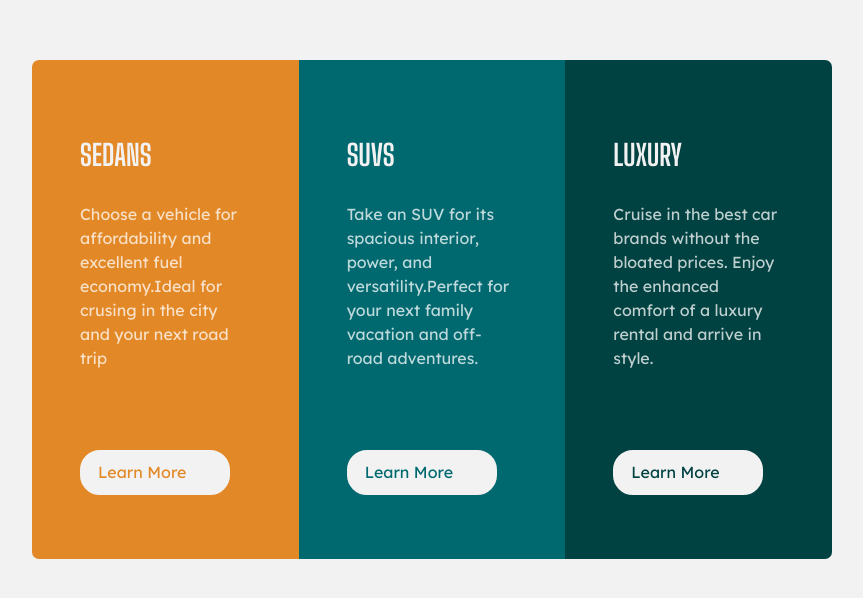
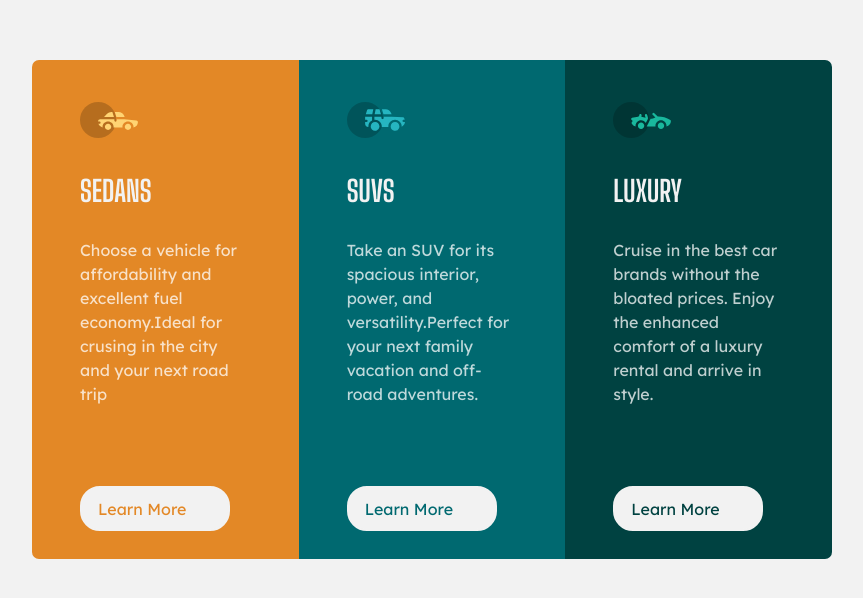
Before and after one commit to jhustice/Challenge-1, a plain HTML site: page index.html in a window 1280 px wide. Shown: the part 140-738 px from the top of the page, without its empty margins (208-1071 px from the left). Drawn offline with Linux system fonts and the light colour scheme.

Commit message:
Added files

```diff
--- a/index.html
+++ b/index.html
@@ -143,7 +143,7 @@
     <secton class="grid-items">
         <div id="items" class="sedan">
             <div>
-                <img src="/3-column-preview-card-component-main/3-column-preview-card-component-main/images/icon-sedans.svg" alt="">
+                <img src="img/icon-sedans.svg" alt="">
             </div>
             <h1>SEDANS</h1>
             <p>Choose a vehicle for affordability and excellent fuel economy.Ideal for crusing in the city and your next road trip</p>
@@ -151,7 +151,7 @@
         </div>
         <div id="items" class="suvs">
             <div>
-                <img src="/3-column-preview-card-component-main/3-column-preview-card-component-main/images/icon-suvs.svg" alt="">
+                <img src="img/icon-suvs.svg" alt="">
             </div>
             <h1>SUVS</h1>
             <p>Take an SUV for its spacious interior, power, and versatility.Perfect for your next family vacation
@@ -160,7 +160,7 @@
         </div>
         <div id="items" class="luxury">
             <div>
-                <img src="/3-column-preview-card-component-main/3-column-preview-card-component-main/images/icon-luxury.svg" alt="">
+                <img src="img/icon-luxury.svg" alt="">
             </div>
             <h1>LUXURY</h1>
             <p>Cruise in the best car brands without the bloated prices. Enjoy the enhanced comfort of a luxury
```
Also changed, not shown: img/icon-luxury.svg (added), img/icon-sedans.svg (added), img/icon-suvs.svg (added).
